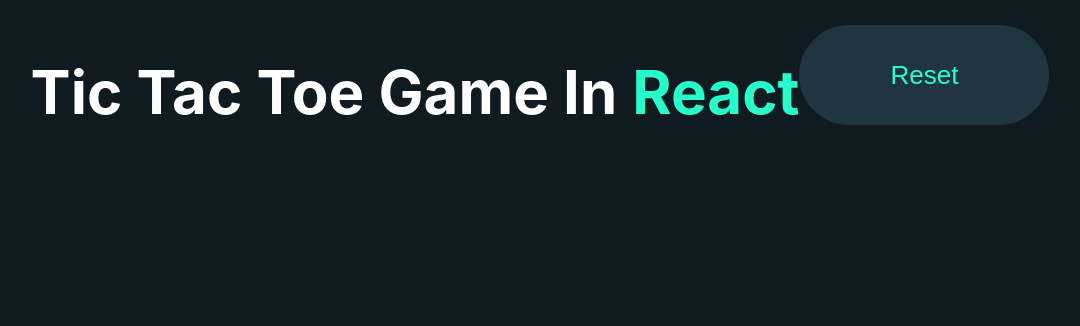
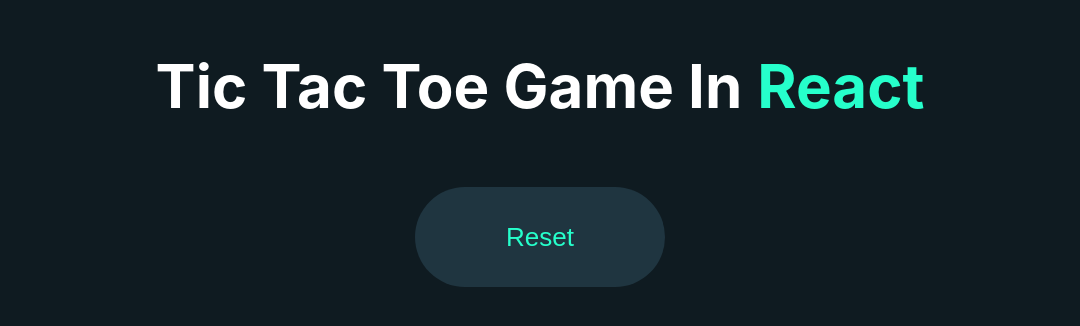
Before and after one commit to hbin1911/tictactoe_react, a React (Create React App) app: page / in a window 1280 px wide. Shown: the top 326 px of the page, without its empty margins (100-1180 px from the left). Built offline with nearby package versions, Linux system fonts and the light colour scheme.

Commit message:
modified changes

```diff
--- a/src/Components/TicTacToe/TicTacToe.css
+++ b/src/Components/TicTacToe/TicTacToe.css
@@ -1,7 +1,5 @@
 .container{
     text-align: center;
-    display: flex;
-    justify-content: center;
 }
 .title{
     margin-top: 50px;
@@ -28,4 +26,5 @@
     margin-top: 25px;
     margin-bottom: 50px;
 
+
 }
```
Also changed, not shown: src/Components/TicTacToe/test.jsx (deleted, +0 -11 lines).
